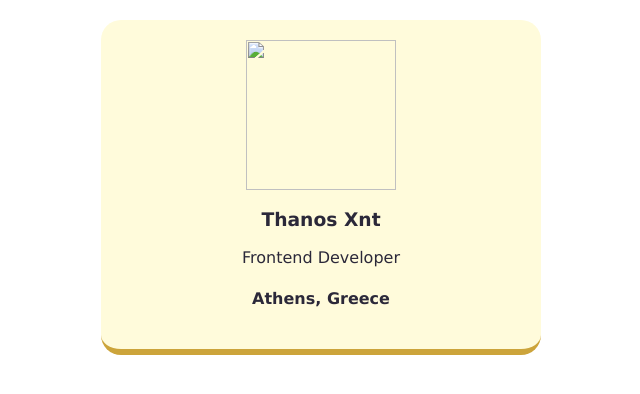
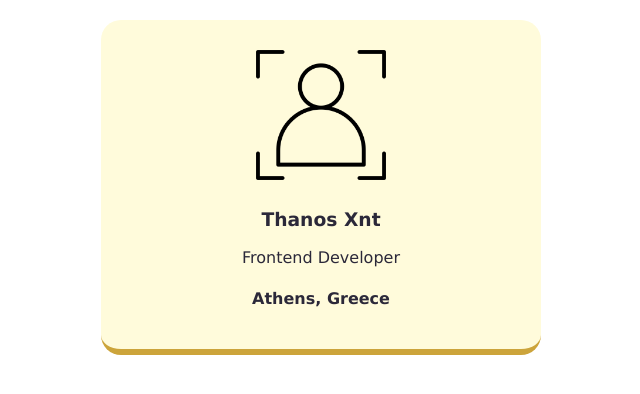
Before and after one commit to ThanosDoesCode/Business-Card, a plain HTML site: page index.html in a window 1280 px wide. Shown: the whole page, without its empty margins (319-959 px from the left). Drawn offline with Linux system fonts and the light colour scheme.

Commit message:
index.html

```diff
--- a/index.html
+++ b/index.html
@@ -4,7 +4,7 @@
     </head>
     <body>
         <div class="card">
-            <img class="avatar" src="profile-picture.png">
+            <img class="avatar" src="/images/profile-picture.png">
             <div class="info">
                 <h3>Thanos Xnt</h3>
                 <p>Frontend Developer</p>
```
